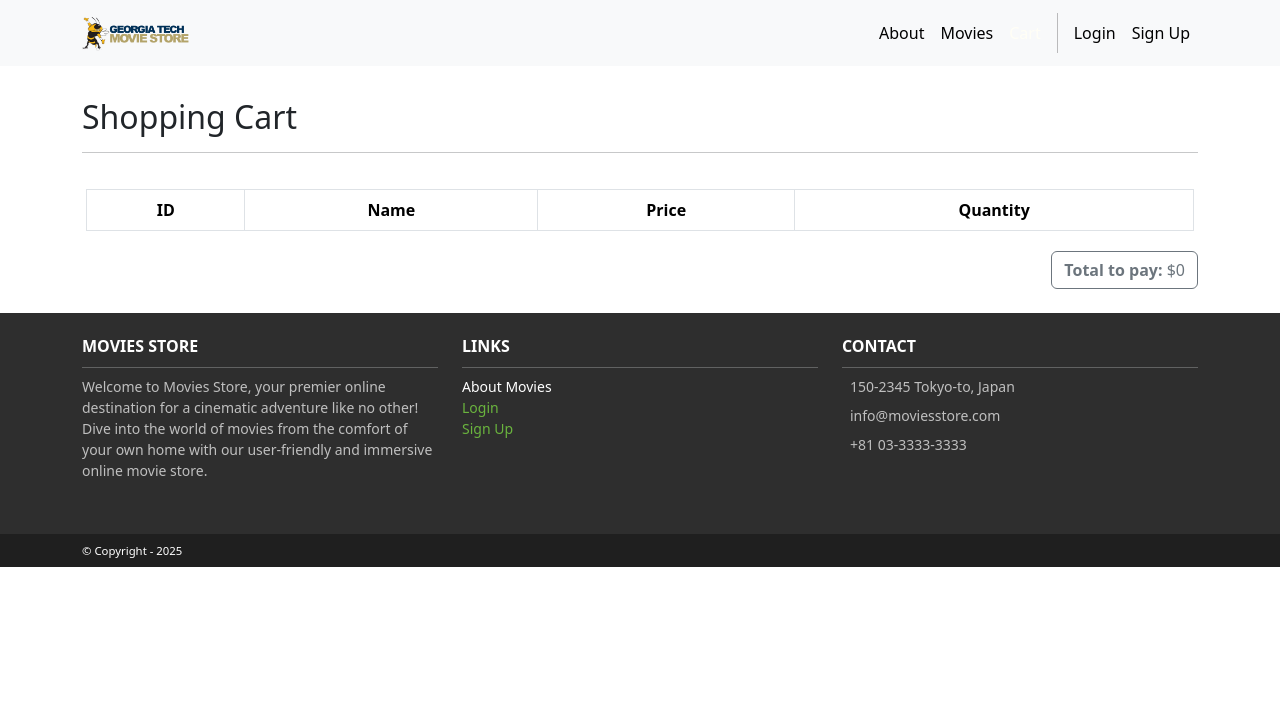
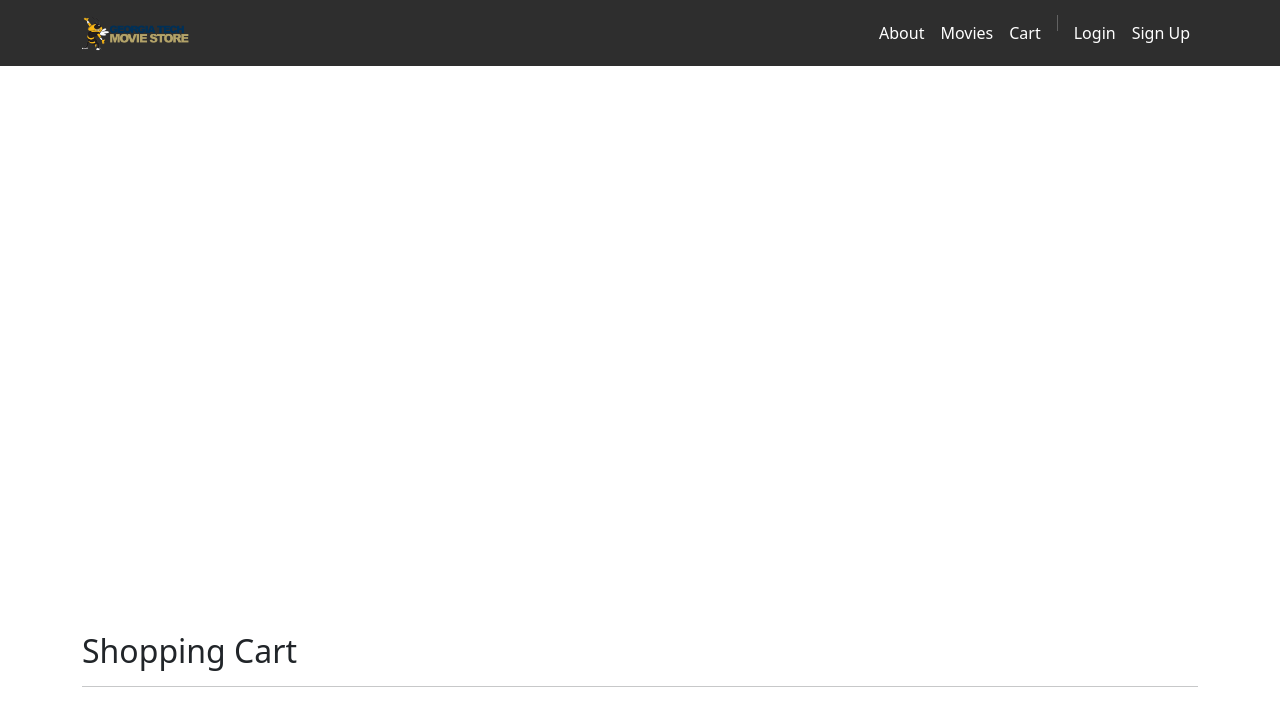
Before and after one commit to TheRealBKJ/GTMoviesStores, a Django app: page /cart/ in a window 1280 px wide. Shown: the top 723 px of the page. Before the commit the page ends 567 px from the top, so only its background shows below. Run offline with Django 5.2, Linux system fonts and the light colour scheme; lists and menus that the app fills with data are empty; some libraries are stand-ins or nearby versions; some web fonts are replaced.

Commit message:
basic html changes to spice it up

```diff
--- a/moviesstore/moviesstore/static/css/style.css
+++ b/moviesstore/moviesstore/static/css/style.css
@@ -9,12 +9,24 @@
     color: white; /* Ensures text is white */
 }
 
+.navbar {
+    position: fixed;
+    top: 0;
+    width: 100%;
+    z-index: 1030; /* Ensures navbar stays above everything */
+    background-color: rgba(0, 0, 0, 0.95); /* Dark background with slight transparency */
+}
+
 .navbar-nav .nav-link {
-    color: #FFFEF6; /* Sets link color */
+    color: #030303;
+    transition: color 0.3s ease-in-out;
 }
+
 .navbar-nav .nav-link:hover {
-    color: #FFD700; /* Gold color on hover */
+    color: #FFD700; /* Gold hover effect */
+    transform: scale(1.1);
 }
+
 .bg-dark {
   background-color: #2E2E2E !important;
 }
@@ -28,6 +40,11 @@
     background: url("../img/background.jpg") no-repeat center fixed;
     background-size: cover;
     color: white;
+}
+
+
+body {
+    padding-top: 600px;
 }
 /* Footer Main Section */
 .ms-footer {
--- a/moviesstore/moviesstore/templates/base.html
+++ b/moviesstore/moviesstore/templates/base.html
@@ -4,53 +4,58 @@
       {% load static %}
     <title>{{ template_data.title }}</title>
     <link href=
-      "https://cdn.jsdelivr.net/npm/bootstrap@5.3.3/
-      dist/css/bootstrap.min.css" rel="stylesheet"
+      "https://cdn.jsdelivr.net/npm/bootstrap@5.3.3/dist/css/bootstrap.min.css" rel="stylesheet"
       crossorigin="anonymous">
     <link rel=
-      "stylesheet"  href="https://cdnjs.cloudflare.com/
-      ajax/libs/font-awesome/6.1.1/css/all.min.css">
+      "stylesheet"  href="https://cdnjs.cloudflare.com/ajax/libs/font-awesome/6.1.1/css/all.min.css">
     <link href=
-      "https://fonts.googleapis.com/
-      css2?family=Poppins:wght@300;400;500;600;700&display=
-      swap" rel="stylesheet">
-    <script src=
-      "https://cdn.jsdelivr.net/npm/bootstrap@5.3.3/dist/
-      js/bootstrap.bundle.min.js"crossorigin="anonymous">
+      "https://fonts.googleapis.com/css2?family=Poppins:wght@300;400;500;600;700&display= swap" rel="stylesheet">
+    <script src= "https://cdn.jsdelivr.net/npm/bootstrap@5.3.3/dist/js/bootstrap.bundle.min.js" crossorigin="anonymous">
     </script>
-      <link rel="stylesheet" type="text/css"
-          href="{% static 'css/style.css' %}">
+      <link rel="stylesheet" type="text/css" href="{% static 'css/style.css' %}">
     <meta name="viewport" content="width=device-width,
       initial-scale=1" />
   </head>
   <body>
     <!-- Header -->
-    <nav class="navbar navbar-dark bg-light navbar-expand-lg">
-    <div class="container">
+    <nav class="navbar navbar-expand-lg navbar-dark bg-dark">
+  <div class="container">
     <a class="navbar-brand" href="{% url 'home.index' %}">
       <img src="{% static 'img/GTMovieStore Logo.png' %}" alt="logo" height="40" />
     </a>
-    <button class="navbar-toggler" type="button" data-bs-toggle="collapse" data-bs-target="#navbarNavAltMarkup" aria-controls="navbarNavAltMarkup" aria-expanded="false" aria-label="Toggle navigation">
+    <button class="navbar-toggler" type="button" data-bs-toggle="collapse" data-bs-target="#navbarNav">
       <span class="navbar-toggler-icon"></span>
     </button>
-    <div class="collapse navbar-collapse" id="navbarNavAltMarkup">
-      <div class="navbar-nav" style="margin-left: auto;">
-        <a class="nav-link" href="{% url 'home.about' %}" style="color: black;">About</a>
-        <a class="nav-link" href="{% url 'movies.index' %}" style="color: black;">Movies</a>
-       <a class="nav-link" href="{% url 'cart.index' %}">Cart</a>
-        <div class="vr bg-black mx-2 d-none d-lg-block"></div>
+    <div class="collapse navbar-collapse justify-content-end" id="navbarNav">
+      <ul class="navbar-nav">
+        <li class="nav-item">
+          <a class="nav-link text-white" href="{% url 'home.about' %}">About</a>
+        </li>
+        <li class="nav-item">
+          <a class="nav-link text-white" href="{% url 'movies.index' %}">Movies</a>
+        </li>
+        <li class="nav-item">
+          <a class="nav-link text-white" href="{% url 'cart.index' %}">Cart</a>
+        </li>
+        <li class="nav-item d-none d-lg-block">
+          <div class="vr bg-white mx-2"></div>
+        </li>
         {% if user.is_authenticated %}
-        <a class="nav-link" href="{% url 'accounts.logout' %}">Logout ({{user.username }})</a>
+        <li class="nav-item">
+          <a class="nav-link text-white" href="{% url 'accounts.logout' %}">Logout ({{user.username}})</a>
+        </li>
         {% else %}
-        <a class="nav-link" href="{% url 'accounts.login' %}" style="color: black;">Login</a>
-        <a class="nav-link" href="{% url 'accounts.signup' %}" style="color: black;">Sign Up</a>
+        <li class="nav-item">
+          <a class="nav-link text-white" href="{% url 'accounts.login' %}">Login</a>
+        </li>
+        <li class="nav-item">
+          <a class="nav-link text-white" href="{% url 'accounts.signup' %}">Sign Up</a>
+        </li>
         {% endif %}
-      </div>
+      </ul>
     </div>
   </div>
 </nav>
-
-
     <!-- Header -->
     <div>
       {% block content %}
```
